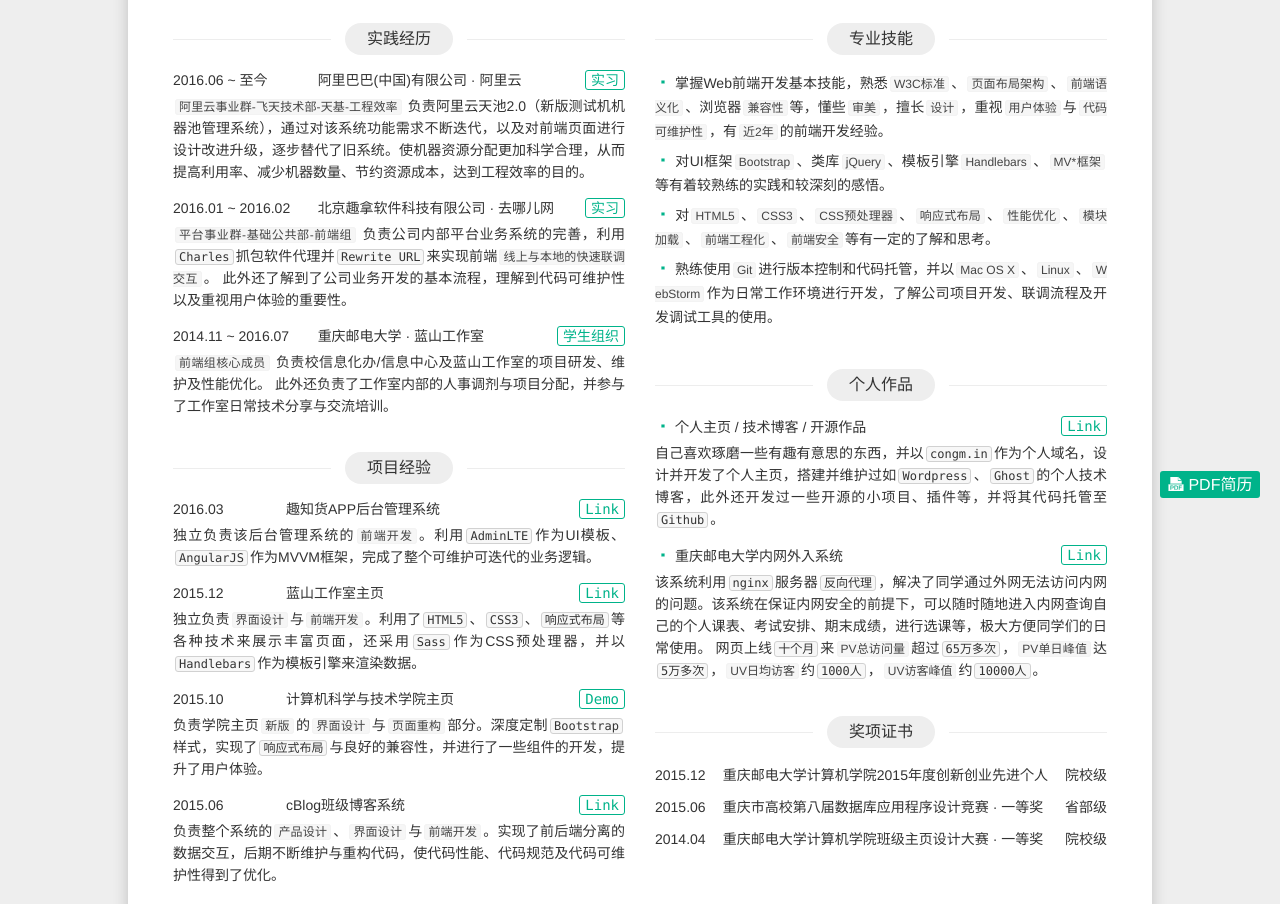
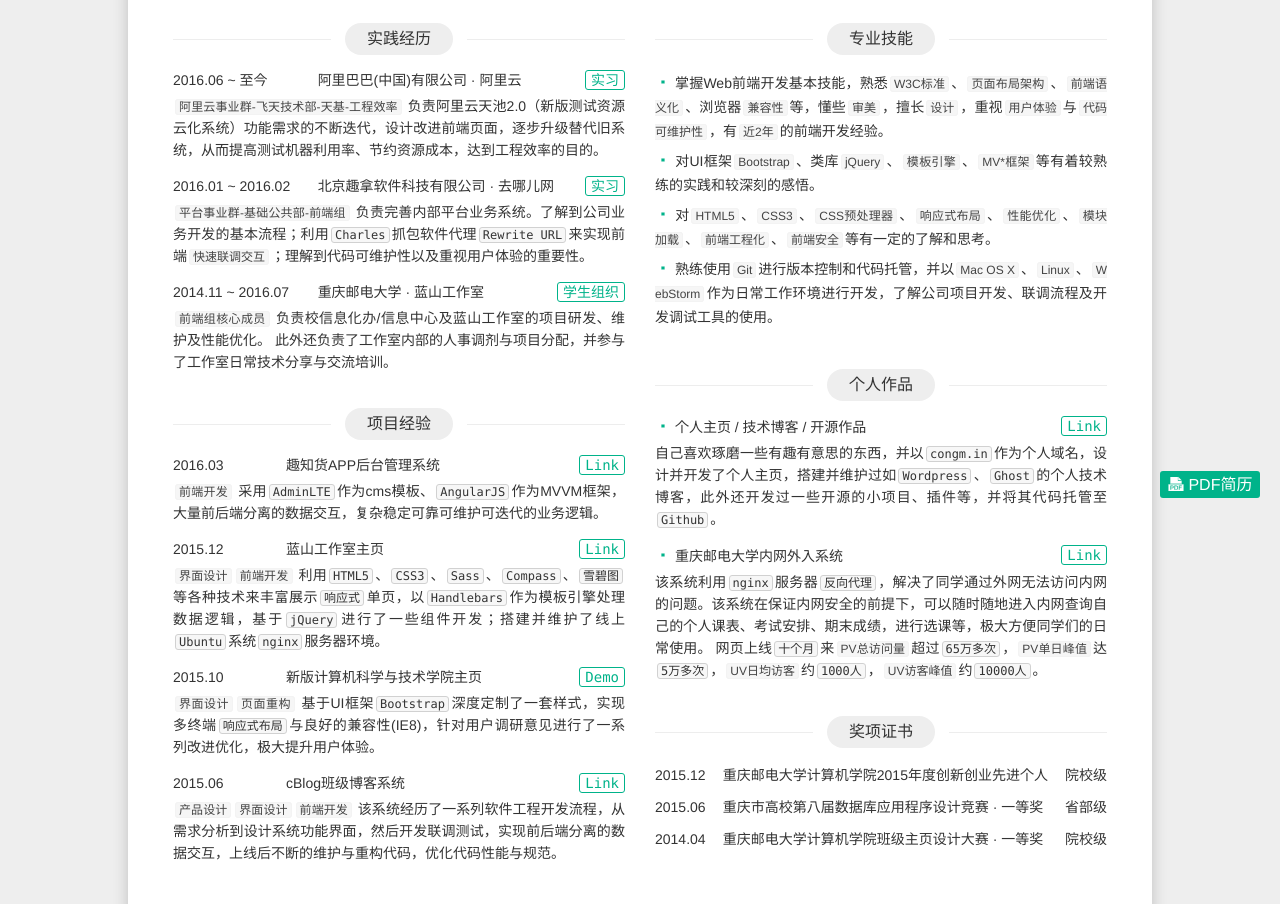
Before and after one commit to juzhiyuan/resume, a plain HTML site: page index.html in a window 1280 px wide. Shown: the part 296-1200 px from the top of the page. Drawn offline with Linux system fonts and the light colour scheme.

Commit message:
update for 2017

```diff
--- a/index.html
+++ b/index.html
@@ -53,7 +53,7 @@
                             <div class="item-bd">
                                 <p class="section-content">
                                     <strong>阿里云事业群-飞天技术部-天基-工程效率</strong>
-                                    负责阿里云天池2.0（新版测试机机器池管理系统），通过对该系统功能需求不断迭代，以及对前端页面进行设计改进升级，逐步替代了旧系统。使机器资源分配更加科学合理，从而提高利用率、减少机器数量、节约资源成本，达到工程效率的目的。
+                                    负责阿里云天池2.0（新版测试资源云化系统）功能需求的不断迭代，设计改进前端页面，逐步升级替代旧系统，从而提高测试机器利用率、节约资源成本，达到工程效率的目的。
                                 </p>
                             </div>
                         </div>
@@ -66,7 +66,7 @@
                             <div class="item-bd">
                                 <p class="section-content">
                                     <strong>平台事业群-基础公共部-前端组</strong>
-                                    负责公司内部平台业务系统的完善，利用<em>Charles</em>抓包软件代理并<em>Rewrite URL</em>来实现前端<strong>线上与本地的快速联调交互</strong>。 此外还了解到了公司业务开发的基本流程，理解到代码可维护性以及重视用户体验的重要性。
+                                    负责完善内部平台业务系统。了解到公司业务开发的基本流程；利用<em>Charles</em>抓包软件代理<em>Rewrite URL</em>来实现前端<strong>快速联调交互</strong>；理解到代码可维护性以及重视用户体验的重要性。
                                 </p>
                             </div>
                         </div>
@@ -100,7 +100,7 @@
                             </header>
                             <div class="item-bd">
                                 <p class="section-content">
-                                    独立负责该后台管理系统的<strong>前端开发</strong>。利用<em>AdminLTE</em>作为UI模板、<em>AngularJS</em>作为MVVM框架，完成了整个可维护可迭代的业务逻辑。
+                                    <strong>前端开发</strong> 采用<em>AdminLTE</em>作为cms模板、<em>AngularJS</em>作为MVVM框架，大量前后端分离的数据交互，复杂稳定可靠可维护可迭代的业务逻辑。
                                 </p>
                             </div>
                         </div>
@@ -112,7 +112,7 @@
                             </header>
                             <div class="item-bd">
                                 <p class="section-content">
-                                    独立负责<strong>界面设计</strong>与<strong>前端开发</strong>。利用了<em>HTML5</em>、<em>CSS3</em>、<em>响应式布局</em>等各种技术来展示丰富页面，还采用<em>Sass</em>作为CSS预处理器，并以<em>Handlebars</em>作为模板引擎来渲染数据。
+                                    <strong>界面设计</strong><strong>前端开发</strong> 利用<em>HTML5</em>、<em>CSS3</em>、<em>Sass</em>、<em>Compass</em>、<em>雪碧图</em>等各种技术来丰富展示<em>响应式</em>单页，以<em>Handlebars</em>作为模板引擎处理数据逻辑，基于<em>jQuery</em>进行了一些组件开发；搭建并维护了线上<em>Ubuntu</em>系统<em>nginx</em>服务器环境。
                                 </p>
                             </div>
                         </div>
@@ -120,11 +120,11 @@
                             <header class="item-hd">
                                 <span class="item-time">2015.10</span>
                                 <a class="btn item-more" href="http://apps.congm.in/cqupt-cs" target="_blank">Demo</a>
-                                <h3 class="item-name">计算机科学与技术学院主页</h3>
+                                <h3 class="item-name">新版计算机科学与技术学院主页</h3>
                             </header>
                             <div class="item-bd">
                                 <p class="section-content">
-                                    负责学院主页<strong>新版</strong>的<strong>界面设计</strong>与<strong>页面重构</strong>部分。深度定制<em>Bootstrap</em>样式，实现了<em>响应式布局</em>与良好的兼容性，并进行了一些组件的开发，提升了用户体验。
+                                    <strong>界面设计</strong><strong>页面重构</strong> 基于UI框架<em>Bootstrap</em>深度定制了一套样式，实现多终端<em>响应式布局</em>与良好的兼容性(IE8)，针对用户调研意见进行了一系列改进优化，极大提升用户体验。
                                 </p>
                             </div>
                         </div>
@@ -136,7 +136,7 @@
                             </header>
                             <div class="item-bd">
                                 <p class="section-content">
-                                    负责整个系统的<strong>产品设计</strong>、<strong>界面设计</strong>与<strong>前端开发</strong>。实现了前后端分离的数据交互，后期不断维护与重构代码，使代码性能、代码规范及代码可维护性得到了优化。
+                                    <strong>产品设计</strong><strong>界面设计</strong><strong>前端开发</strong> 该系统经历了一系列软件工程开发流程，从需求分析到设计系统功能界面，然后开发联调测试，实现前后端分离的数据交互，上线后不断的维护与重构代码，优化代码性能与规范。
                                 </p>
                             </div>
                         </div>
@@ -156,7 +156,7 @@
                                 掌握Web前端开发基本技能，熟悉<strong>W3C标准</strong>、<strong>页面布局架构</strong>、<strong>前端语义化</strong>、浏览器<strong>兼容性</strong>等，懂些<strong>审美</strong>，擅长<strong>设计</strong>，重视<strong>用户体验</strong>与<strong>代码可维护性</strong>，有<strong>近2年</strong>的前端开发经验。
                             </p></li>
                             <li><p class="section-content"><i class="iconfont icon-dot"></i>
-                                对UI框架<strong>Bootstrap</strong>、类库<strong>jQuery</strong>、模板引擎<strong>Handlebars</strong>、<strong>MV*框架</strong>等有着较熟练的实践和较深刻的感悟。
+                                对UI框架<strong>Bootstrap</strong>、类库<strong>jQuery</strong>、<strong>模板引擎</strong>、<strong>MV*框架</strong>等有着较熟练的实践和较深刻的感悟。
                             </p></li>
                             <li><p class="section-content"><i class="iconfont icon-dot"></i>
                                 对<strong>HTML5</strong>、<strong>CSS3</strong>、<strong>CSS预处理器</strong>、<strong>响应式布局</strong>、<strong>性能优化</strong>、<strong>模块加载</strong>、<strong>前端工程化</strong>、<strong>前端安全</strong>等有一定的了解和思考。
```
